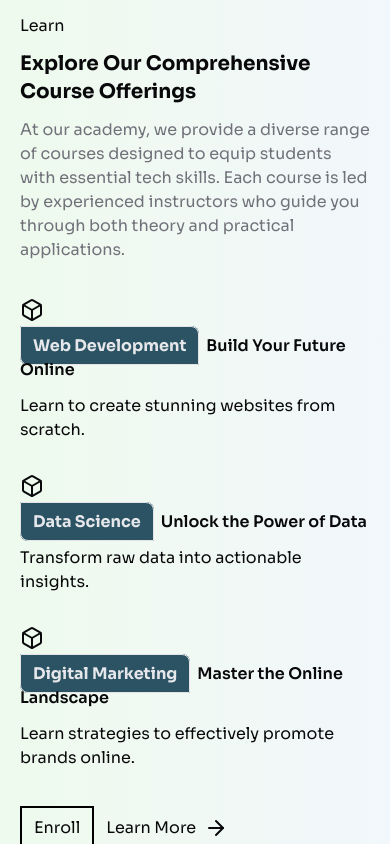
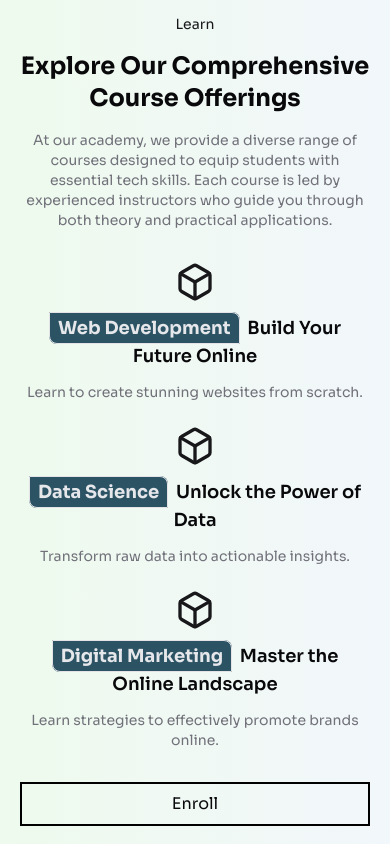
Before and after one commit to BigmanHackit/royalecho, a Next.js app: page / in a window 390 px wide. Shown: the part 2200-3044 px from the top of the page. Built offline with nearby package versions, Linux system fonts and the light colour scheme; no server answers; what tailwindcss-motion would draw is missing.

Commit message:
home mobileview opt

```diff
--- a/components/home/Services.tsx
+++ b/components/home/Services.tsx
@@ -4,60 +4,85 @@ import { ArrowRight, BoxIcon } from "lucide-react";
 import Link from "next/link";
 import EnrollmentButton from "../EnrollmentButton";
 
-const Services = () => {
+// Define interface for service data
+interface Service {
+  title: string;
+  subtitle: string;
+  description: string;
+}
+
+// ServiceCard component now directly uses Service interface
+const ServiceCard: React.FC<Service> = ({
+  title,
+  subtitle,
+  description
+}) => (
+  <div className="flex flex-col space-y-3 md:space-y-4 text-center md:text-left items-center md:items-start">
+    <BoxIcon className="w-10 h-10 text-primary" />
+    <h3 className="font-semibold text-lg md:text-xl">
+      <span className="py-1 px-2 md:py-2 md:px-3 bg-[#2C5364] text-gray-200 font-bold border rounded-tr-lg rounded-bl-lg">
+        {title}
+      </span>
+      &nbsp; {subtitle}
+    </h3>
+    <p className="text-sm md:text-base text-muted-foreground text-center md:text-left">
+      {description}
+    </p>
+  </div>
+);
+
+const Services: React.FC = () => {
+  // Define services with typed array
+  const services: Service[] = [
+    {
+      title: "Web Development",
+      subtitle: "Build Your Future Online",
+      description: "Learn to create stunning websites from scratch."
+    },
+    {
+      title: "Data Science",
+      subtitle: "Unlock the Power of Data",
+      description: "Transform raw data into actionable insights."
+    },
+    {
+      title: "Digital Marketing",
+      subtitle: "Master the Online Landscape",
+      description: "Learn strategies to effectively promote brands online."
+    }
+  ];
+
   return (
-    <MaxWidthWrapper className="flex flex-col space-y-3 lg:space-y-8 my-24">
-      <h3>Learn</h3>
-      <h1 className=" text-xl lg:text-3xl font-bold">
+    <MaxWidthWrapper className="py-12 md:py-24">
+      <div className="text-center md:text-left space-y-4 md:space-y-6 mb-8">
+        <h3 className="text-sm md:text-base text-primary">Learn</h3>
+        <h1 className="text-2xl md:text-3xl lg:text-4xl font-bold">
           Explore Our Comprehensive Course Offerings
         </h1>
-      <p className="text-muted-foreground">
+        <p className="text-sm md:text-base text-muted-foreground max-w-3xl mx-auto md:mx-0">
           At our academy, we provide a diverse range of courses designed to equip
           students with essential tech skills. Each course is led by experienced
           instructors who guide you through both theory and practical
           applications.
         </p>
-
-      <div className="flex flex-col gap-8 lg:flex-row lg:gap-4 lg:justify-center pt-6">
-        <div className="flex flex-col space-y-3 lg:space-y-8">
-          <BoxIcon />
-          <h3 className="font-semibold lg:text-xl/loose">
-            <span className="py-2 px-3 bg-[#2C5364] text-gray-200 font-bold border rounded-tr-lg rounded-bl-lg">
-              Web Development
-            </span>
-            &nbsp; Build Your Future Online
-          </h3>
-          <p>Learn to create stunning websites from scratch.</p>
       </div>
 
-        <div className="flex flex-col space-y-3 lg:space-y-8">
-          <BoxIcon />
-          <h3 className="font-semibold lg:text-xl/loose">
-            <span className="py-2 px-3 bg-[#2C5364] text-gray-200 font-bold border rounded-tr-lg rounded-bl-lg">
-              Data Science
-            </span>
-            &nbsp; Unlock the Power of Data
-          </h3>
-          <p>Transform raw data into actionable insights.</p>
+      <div className="grid grid-cols-1 md:grid-cols-3 gap-6 md:gap-8 mb-8">
+        {services.map((service, index) => (
+          <ServiceCard
+            key={index}
+            {...service}
+          />
+        ))}
       </div>
 
-        <div className="flex flex-col space-y-3 lg:space-y-6">
-          <BoxIcon />
-          <h3 className="font-semibold lg:text-xl/loose">
-            <span className="py-2 px-3 bg-[#2C5364] text-gray-200 font-bold border rounded-tr-lg rounded-bl-lg">
-              Digital Marketing
-            </span>
-            &nbsp; Master the Online Landscape
-          </h3>
-          <p>Learn strategies to effectively promote brands online.</p>
-        </div>
-      </div>
-
-      <div className="flex gap-3 items-center pt-6">
-        <EnrollmentButton className="" />
-        <Link href="/about" className="flex gap-2 hover:underline">
+      <div className="flex flex-col md:flex-row gap-4 justify-center md:justify-start items-center">
+        <EnrollmentButton className="w-full md:w-auto" />
+        <Link
+          href="/about"
+          className="flex gap-2 hover:underline items-center justify-center w-full md:w-auto"
+        >
           <p>Learn More</p>
-          <ArrowRight />
+          <ArrowRight className="w-5 h-5" />
         </Link>
       </div>
     </MaxWidthWrapper>
```
Lines whose indentation alone changed are shown as unchanged.
